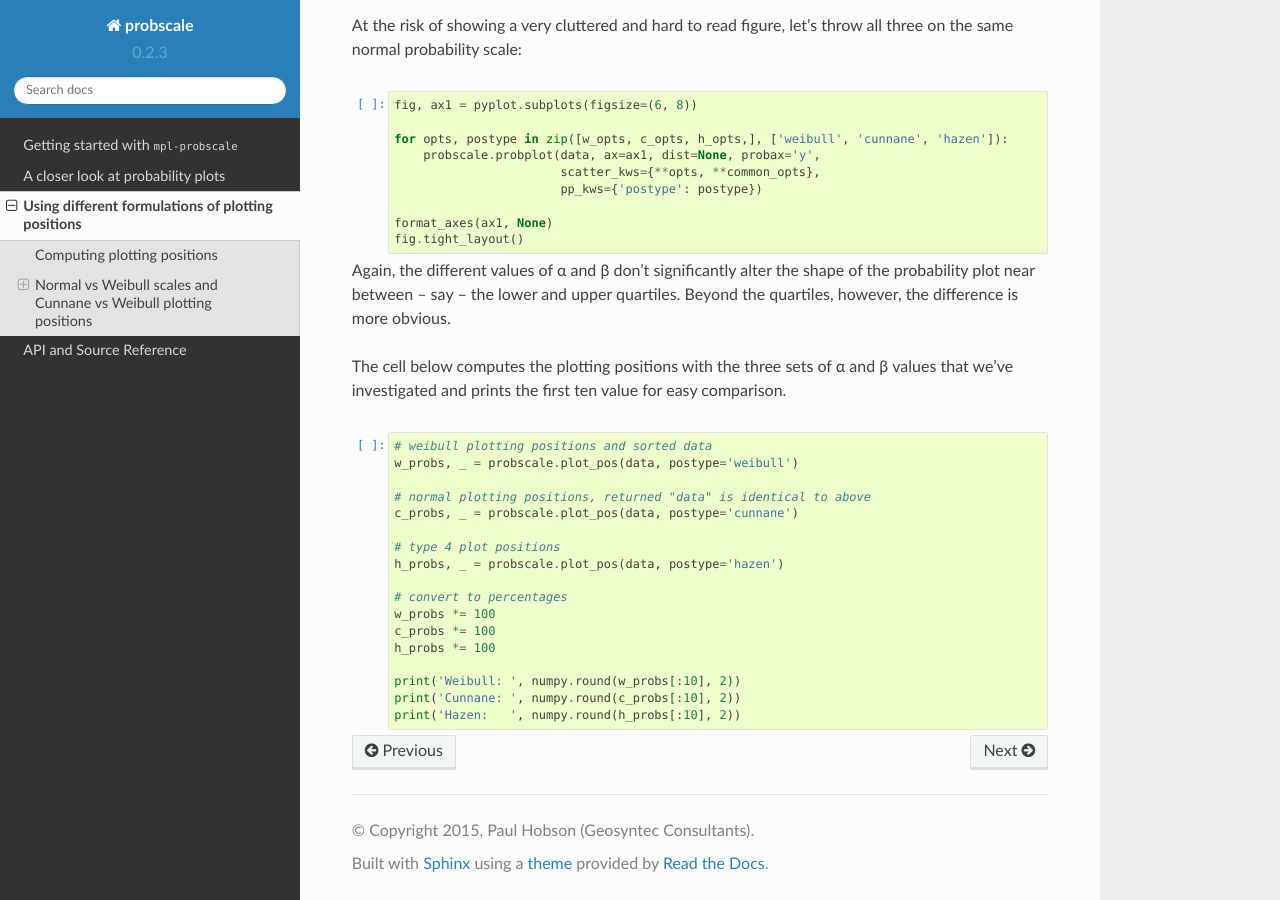
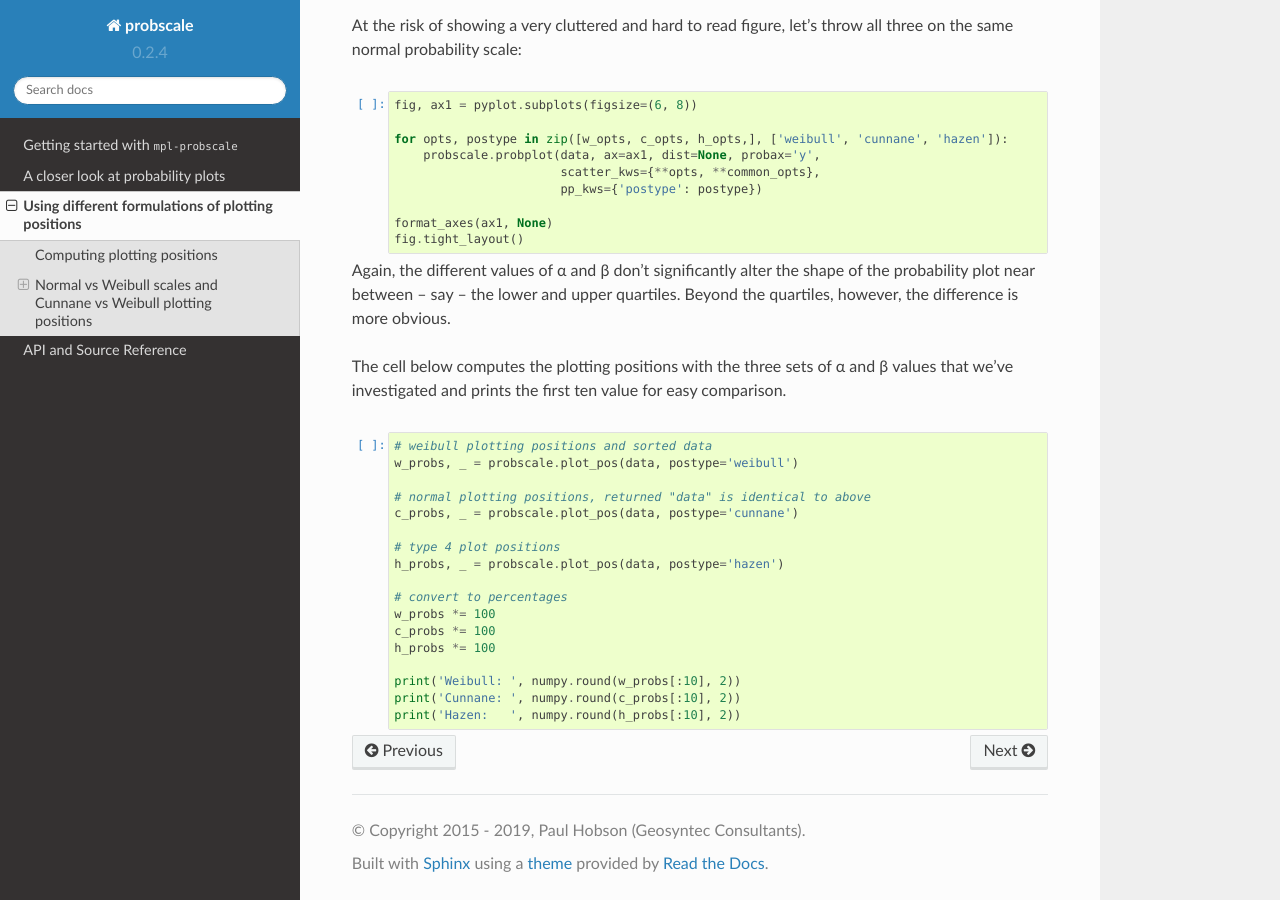
Before and after one commit to matplotlib/mpl-probscale, a Sphinx documentation site: the page built from docs/tutorial/closer_look_at_plot_pos.ipynb, in a window 1280 px wide and 900 px high, scrolled down 2642 px. Built offline with Sphinx 7.4.7 and the Read the Docs theme 2.0.0, drawn with Linux system fonts in a browser that asks for light colours.

Commit message:
update version and kernel specs

```diff
--- a/docs/conf.py
+++ b/docs/conf.py
@@ -16,6 +16,7 @@
 import sys
 import os
 import shlex
+from datetime import datetime
 
 import seaborn
 clear_bkgd = {'axes.facecolor':'none', 'figure.facecolor':'none'}
@@ -24,7 +25,7 @@ seaborn.set(style='ticks', context='talk', color_codes=True, rc=clear_bkgd)
 # If extensions (or modules to document with autodoc) are in another directory,
 # add these directories to sys.path here. If the directory is relative to the
 # # documentation root, use os.path.abspath to make it absolute, like shown here.
-sys.path.insert(0, os.path.abspath('C:/Users/phobson/sources/mpl-probscale'))
+# sys.path.insert(0, os.path.abspath('C:/Users/phobson/sources/mpl-probscale'))
 # sys.path.insert(0, os.path.abspath('.'))
 # sys.path.insert(0, os.path.abspath('..'))
 # sys.path.insert(0, os.path.abspath('../probscale'))
@@ -80,7 +81,7 @@ master_doc = 'index'
 
 # General information about the project.
 project = 'probscale'
-copyright = '2015, Paul Hobson (Geosyntec Consultants)'
+copyright = f'2015 - {datetime.today().year}, Paul Hobson (Geosyntec Consultants)'
 author = 'Paul Hobson (Geosyntec Consultants)'
 
 # The version info for the project you're documenting, acts as replacement for
@@ -88,9 +89,9 @@ author = 'Paul Hobson (Geosyntec Consultants)'
 # built documents.
 #
 # The short X.Y version.
-version = '0.2.3'
+version = '0.2.4'
 # The full version, including alpha/beta/rc tags.
-release = '0.2.3'
+release = '0.2.4'
 
 # The language for content autogenerated by Sphinx. Refer to documentation
 # for a list of supported languages.
```
Also changed, not shown: docs/tutorial/closer_look_at_plot_pos.ipynb, docs/tutorial/closer_look_at_viz.ipynb, docs/tutorial/getting_started.ipynb, 1 other file.
